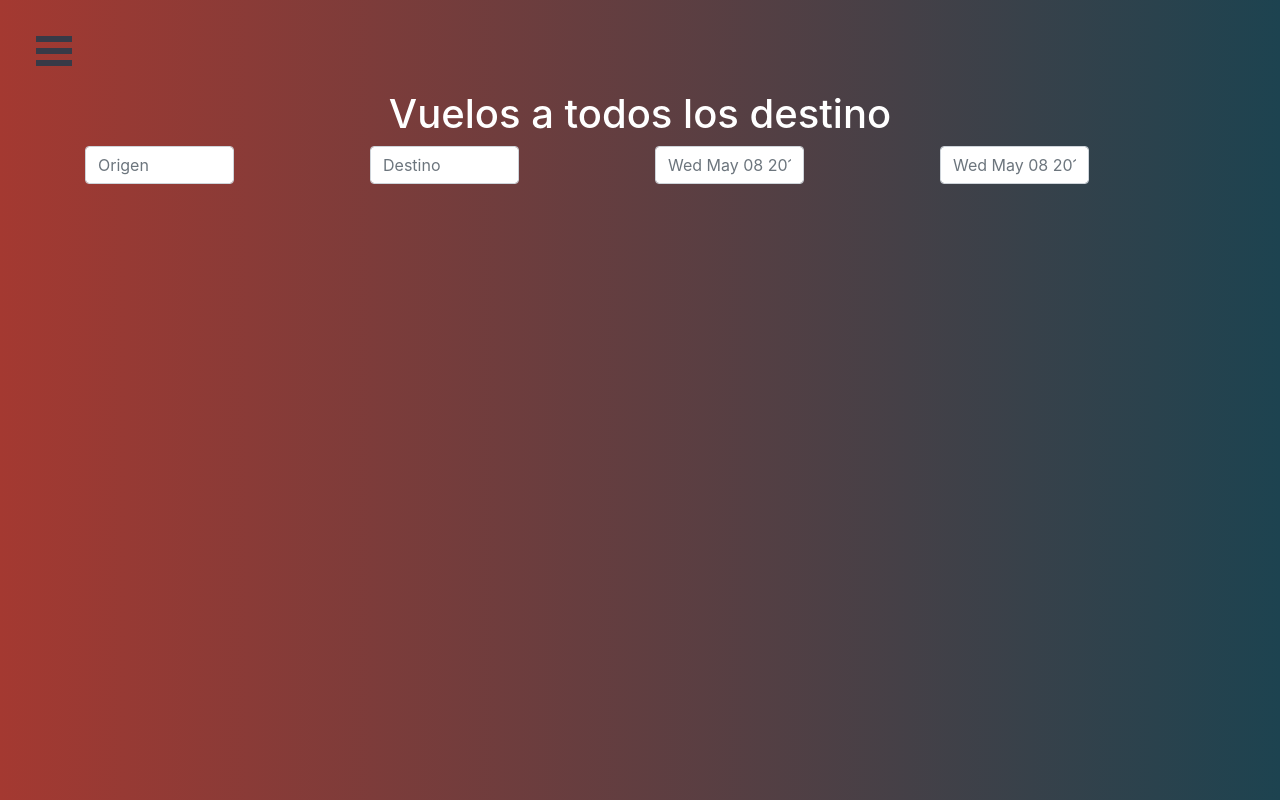
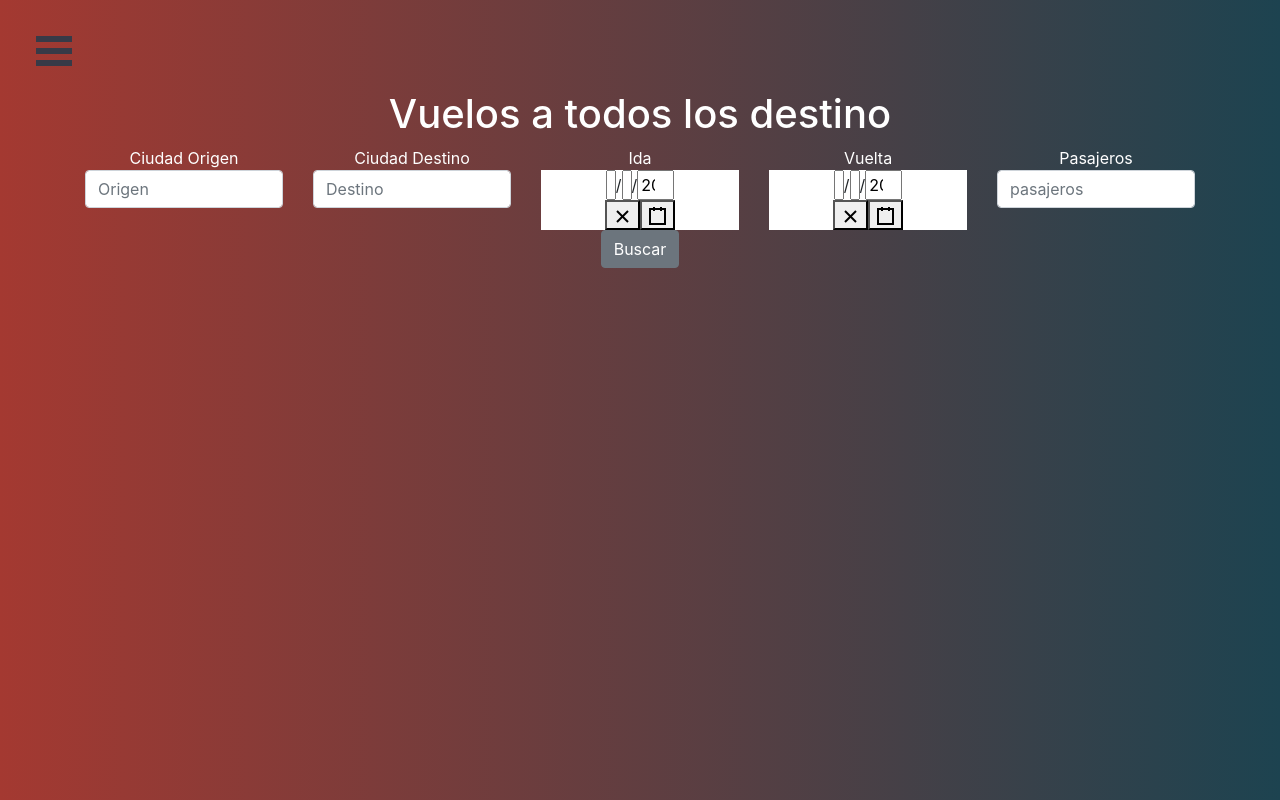
Before and after one commit to Lotbrock/react, a React (Create React App) app in the folder vuelos/: page / in a window 1280 px wide. Built offline with nearby package versions, Linux system fonts and the light colour scheme.

Commit message:
Chore: se cambian los fields de las fechas y se añade el campo de pasajeros

```diff
--- a/vuelos/package.json
+++ b/vuelos/package.json
@@ -6,6 +6,8 @@
     "react": "^16.8.6",
     "react-burger-menu": "^2.6.10",
     "react-calendar": "^2.18.1",
+    "react-date-picker": "^7.5.1",
+    "react-datetime-picker": "^2.4.0",
     "react-dom": "^16.8.6",
     "react-scripts": "3.0.0",
     "reactstrap": "^8.0.0"
--- a/vuelos/src/App.css
+++ b/vuelos/src/App.css
@@ -1,5 +1,8 @@
 .App {
   text-align: center;
+}
+.react-date-picker{
+  background: #ffffff;
 }
 .container{
   padding-top: 90px;
--- a/vuelos/src/App.js
+++ b/vuelos/src/App.js
@@ -16,13 +16,22 @@ function App() {
               <Form>
                   <div className={"row"}>
                   <div className={"col"}>
-                      <Input type={"text"} id={"Origen"} placeholder={"Origen"} className={"col-md-7"}/>
+                      <span className={"text-white"}> Ciudad Origen</span><br/>
+                      <Input type={"text"} id={"Origen"} placeholder={"Origen"}/>
                   </div>
                   <div className={"col"}>
-                      <Input type={"text"} id={"Destino"} placeholder={"Destino"} className={"col-md-7"}/>
+                      <span className={"text-white col-md-12"}> Ciudad Destino</span><br/>
+                      <Input type={"text"} id={"Destino"} placeholder={"Destino"} />
                   </div>
-                      <Calendario id={"ida"}/>
-                      <Calendario id={"vuelta"}/>
+                      <Calendario id={"Ida"}/>
+                      <Calendario id={"Vuelta"}/>
+                      <div className={"col"}>
+                          <span className={"text-white"}> Pasajeros</span><br/>
+                          <Input type={"number"} placeholder={"pasajeros"} />
+                      </div>
+                  </div>
+                  <div className={"center"}>
+                      <Button id={"boton"}>Buscar</Button>
                   </div>
               </Form>
       </div>
--- a/vuelos/src/components/Calendario.js
+++ b/vuelos/src/components/Calendario.js
@@ -1,6 +1,5 @@
 import React, { Component } from 'react';
-import Calendar from 'react-calendar';
-import {Input, UncontrolledCollapse} from "reactstrap";
+import DatePicker from 'react-date-picker';
 
 class Calendario extends Component {
     state = {
@@ -17,15 +16,12 @@ class Calendario extends Component {
         return (
 
             <div className={"col"}>
-                <Input type={"text"} placeholder={this.state.date} id={this.props.id} className={"col-md-7"}/>
-                <UncontrolledCollapse toggler={this.props.id}>
-                    <div>
-                        <Calendar
-                            onChange={this.onChange}
-                            value={this.state.date}
-                        />
-                    </div>
-                </UncontrolledCollapse>
+                <span className={"text-white col-md-12"}> {this.props.id}</span><br/>
+                <DatePicker
+                    id={this.props.id}
+                    onChange={this.onChange}
+                    value={this.state.date}
+                />
             </div>
 
         );
```
Also changed, not shown: 1 other file (tests, documents, lock files or other folders).
